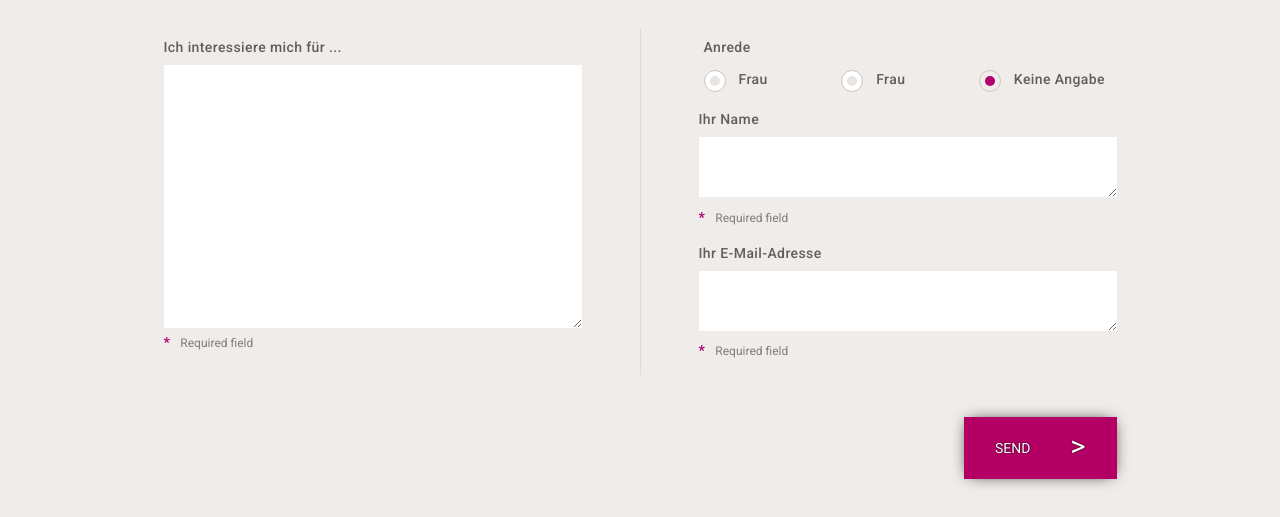
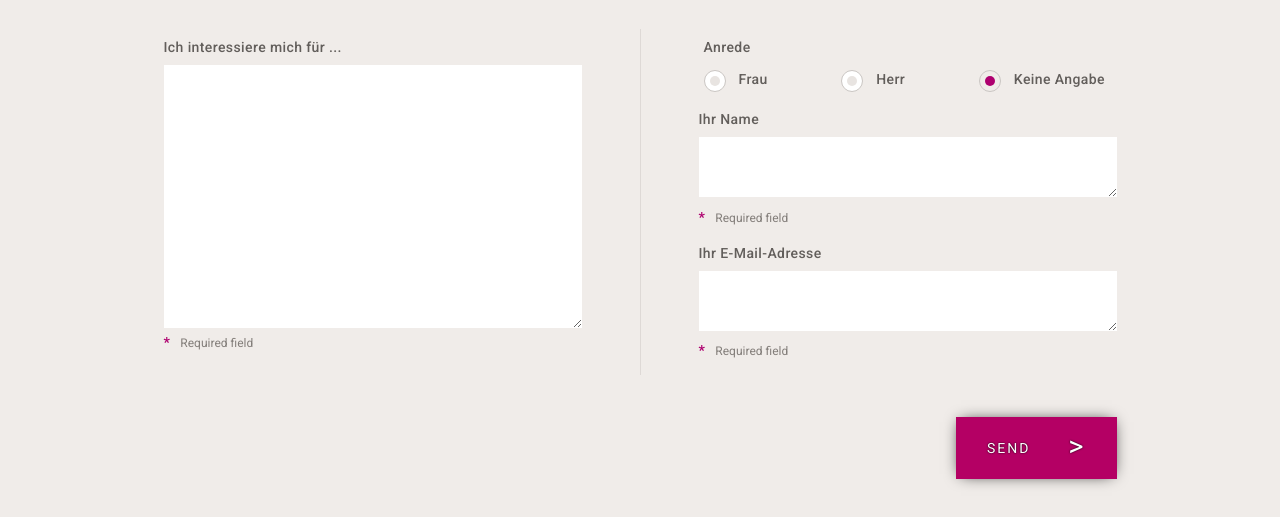
Before and after one commit to lukabutina/specto, a website: page index.html in a window 1280 px wide. Shown: the part 280-797 px from the top of the page. Drawn offline with nearby package versions, Linux system fonts and the light colour scheme.

Commit message:
Add final styling fixes

```diff
--- a/index.html
+++ b/index.html
@@ -28,8 +28,8 @@
                           <span class="checkmark"></span>
                         </label>
 
-                        <label class="container strong">Frau
-                          <input type="radio" checked="checked" name="anrede" value="frau">
+                        <label class="container strong">Herr
+                          <input type="radio" checked="checked" name="anrede" value="herr">
                           <span class="checkmark"></span>
                         </label>
 
--- a/sass/main.scss
+++ b/sass/main.scss
@@ -245,7 +245,7 @@ textarea {
       color: #FFF;
       padding: 23px 31px;
       position: relative;
-
+      letter-spacing: 2px;
 
       span.text {
         margin-right: 55px;
```
Also changed, not shown: css/main.css.
